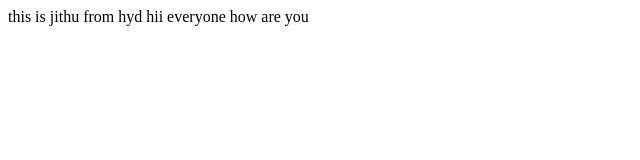
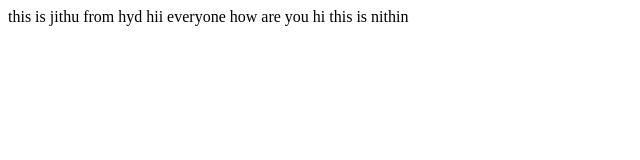
Before and after one commit to JITHENDRA-MOOLINTI/Git, a plain HTML site: page index.html in a window 1280 px wide. Shown: the whole page, without its empty margins (0-640 px from the left). Drawn offline with Linux system fonts and the light colour scheme.

Commit message:
nithin version

```diff
--- a/index.html
+++ b/index.html
@@ -8,5 +8,6 @@
 <body>
     this is jithu from hyd
     hii everyone how are you
+    hi this is nithin
 </body>
 </html>
```
